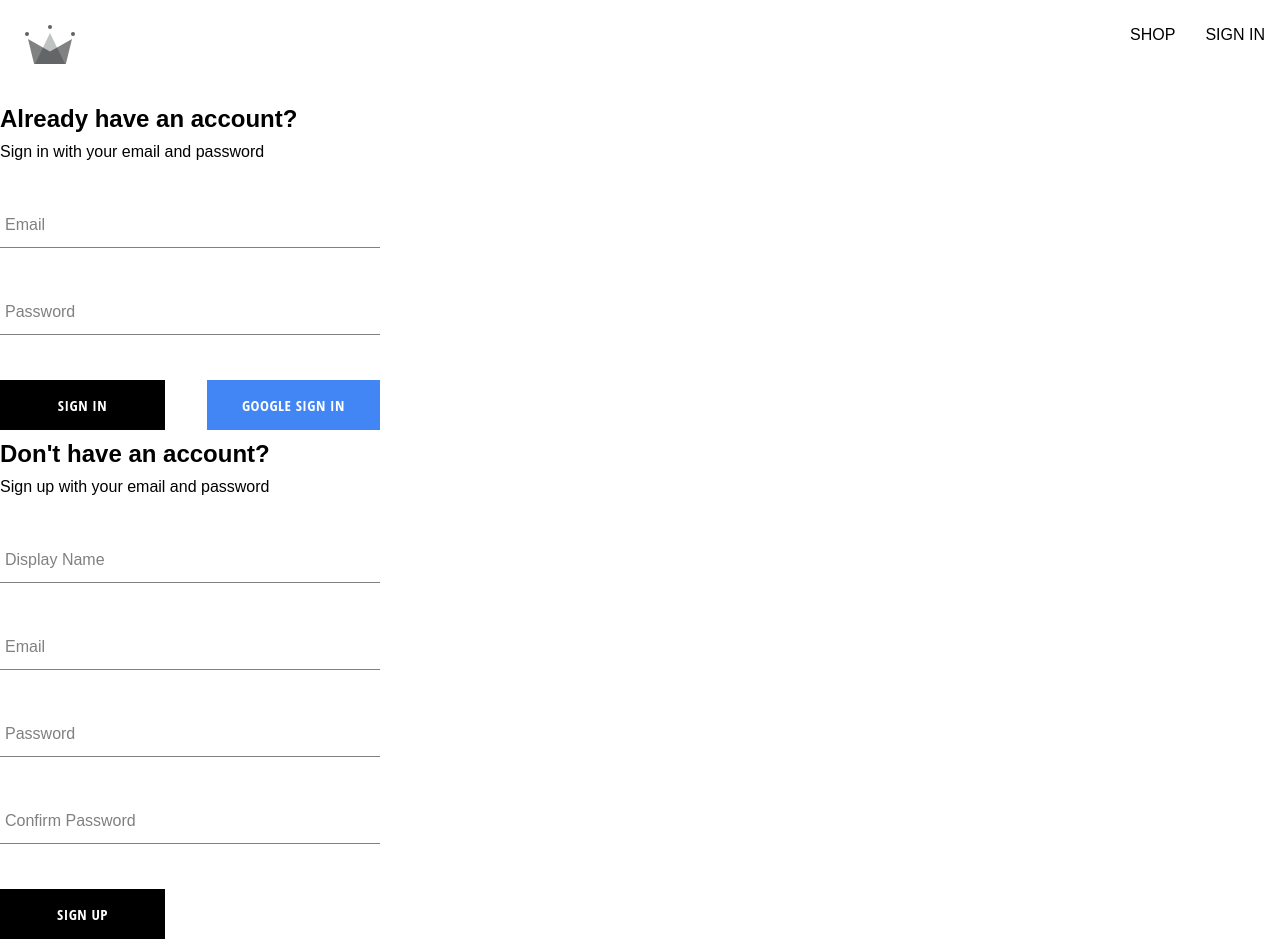
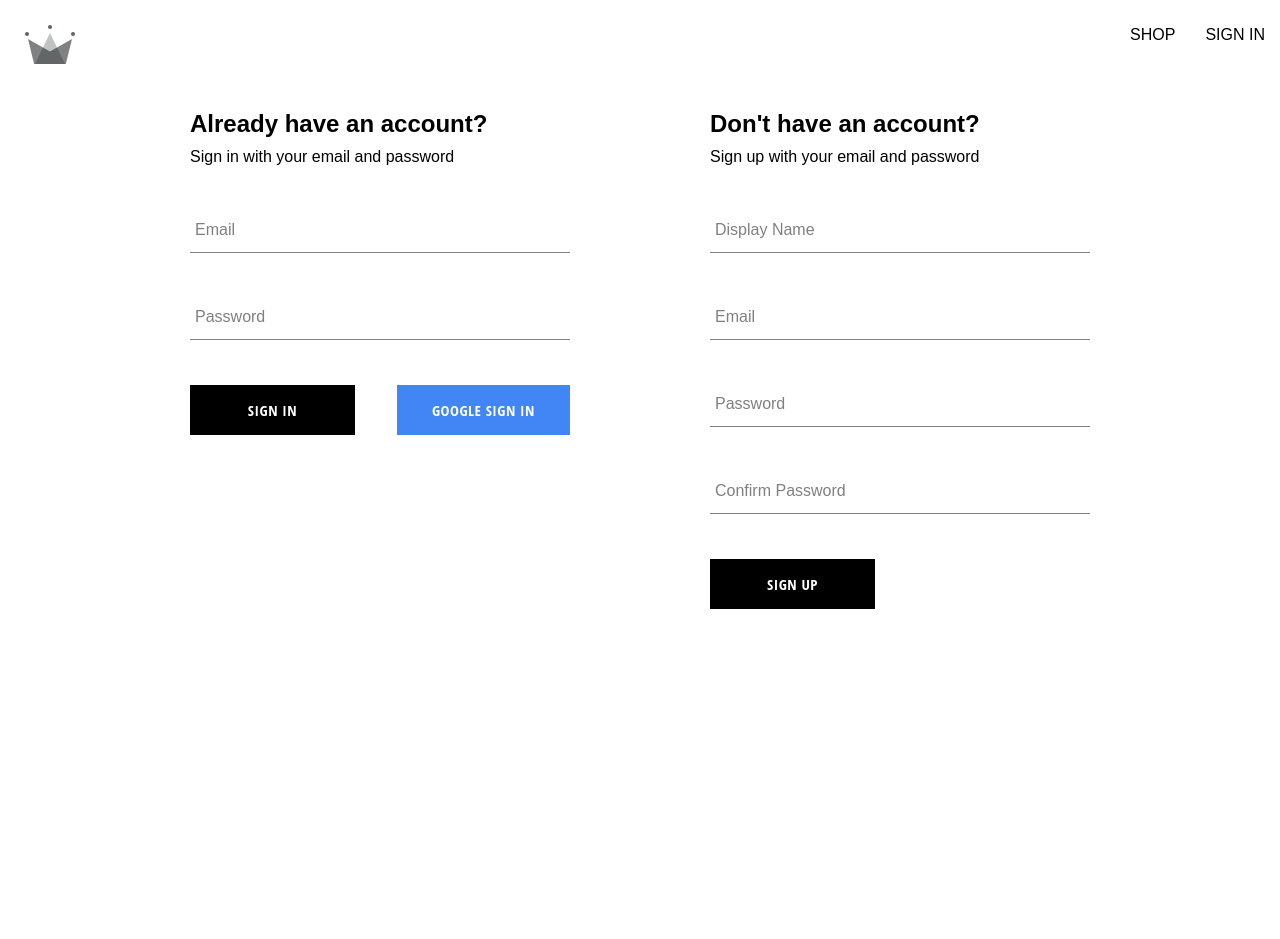
Before and after one commit to nMikeTO55/crwn, a React (Vite) app: page /auth in a window 1280 px wide. After the commit the page ends 800 px from the top, so only its background shows below. Built offline with nearby package versions, Linux system fonts and the light colour scheme; a web font is replaced by a local one.

Commit message:
104 finishing authentication page

```diff
--- a/src/components/sign-in-form/sign-in-form.component.jsx
+++ b/src/components/sign-in-form/sign-in-form.component.jsx
@@ -5,7 +5,6 @@
 
 import {
   signInWithGooglePopup,
-  createUserDocumentFromAuth,
   signInAuthUserWithEmailAndPassword,
 } from "../../utils/firebase/firebase.util.js";
 
@@ -36,8 +35,9 @@
       );
       console.log(response);
       resetFormFields();
-    } catch (error) {
-      alert(error.message);
+    }
+    catch (error) {
+      alert('Problem with email/password - invalid');
     }
   };
 
@@ -71,7 +71,7 @@
         />
         <div className="buttons-container">
           <Button type="submit">Sign In</Button>
-          <Button buttonType="google" onClick={signInWithGoogle}>
+          <Button button='button' buttonType="google" onClick={signInWithGoogle}>
             Google sign in
           </Button>
         </div>
--- a/src/routes/authentication/authentication.component.jsx
+++ b/src/routes/authentication/authentication.component.jsx
@@ -1,14 +1,10 @@
-import {
-  signInWithGooglePopup,
-  createUserDocumentFromAuth,
-} from "../../utils/firebase/firebase.util.js";
-
 import SignUpForm from "../../components/sign-up-form/sign-up-form.component.jsx";
 import SignInForm from "../../components/sign-in-form/sign-in-form.component.jsx";
 
+import './authentication.styles.scss';
 const Authentication = () => {
   return (
-    <div>
+    <div className='authentication-container'>
       <SignInForm />
       <SignUpForm />
     </div>
--- /dev/null
+++ b/src/routes/authentication/authentication.styles.scss
@@ -0,0 +1,6 @@
+.authentication-container{
+  display: flex;
+  justify-content: space-between;
+  width: 900px;
+  margin: 30px auto;
+}
```
